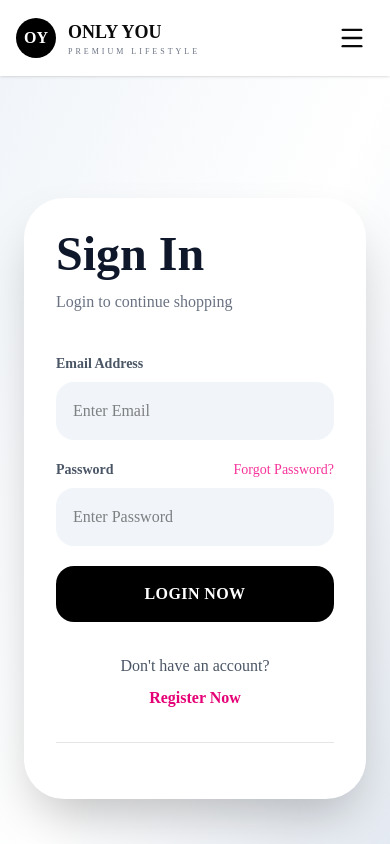
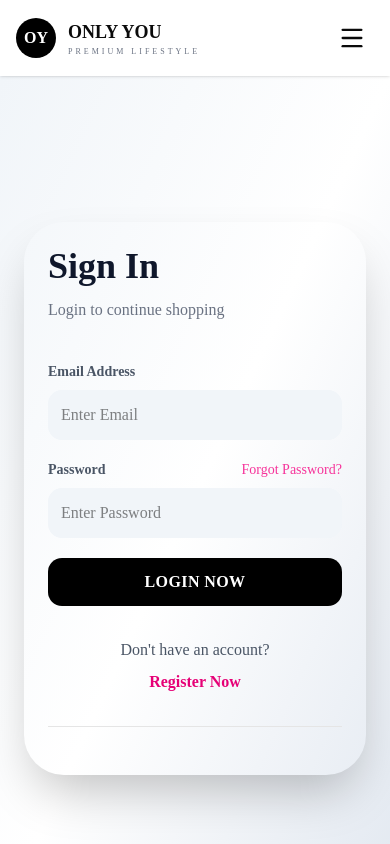
Before and after one commit to Madhavi009/only-you-shopping, a Next.js app: page /auth/login in a window 390 px wide. Shown: the top 844 px of the page. Built offline with nearby package versions, Linux system fonts and the light colour scheme; no server answers.

Commit message:
Improve login page responsive design

```diff
--- a/app/auth/login/page.tsx
+++ b/app/auth/login/page.tsx
@@ -39,11 +39,11 @@ export default function LoginPage() {
   return (
     <div className="min-h-screen bg-gradient-to-br from-slate-100 via-white to-slate-200 flex items-center justify-center p-6">
 
-      <div className="w-full max-w-6xl bg-white rounded-[40px] shadow-2xl overflow-hidden grid lg:grid-cols-2">
+      <div className="w-full max-w-6xl rounded-[40px] shadow-2xl overflow-hidden grid lg:grid-cols-2">
 
         {/* LEFT SIDE */}
-        <div
-          className="hidden lg:flex relative bg-cover bg-center items-center"
+       <div
+  className="hidden lg:flex relative min-h-[650px] bg-cover bg-center items-center"
           style={{
             backgroundImage:
               "url('/image.png')",
@@ -57,11 +57,11 @@ export default function LoginPage() {
               Welcome Back
             </p>
 
-            <h1 className="text-6xl font-extrabold mt-4 leading-tight">
+           <h1 className="text-4xl xl:text-5xl font-extrabold mt-4 leading-tight">
               Only You
             </h1>
 
-            <p className="text-xl mt-6 text-gray-200">
+           <p className="text-base xl:text-lg mt-5 text-gray-200">
               Discover Fashion, Beauty,
               Electronics and Lifestyle
               Products.
@@ -71,11 +71,11 @@ export default function LoginPage() {
         </div>
 
         {/* RIGHT SIDE */}
-        <div className="p-8 md:p-14 flex flex-col justify-center">
+        <div className="p-6 md:p-10 lg:p-12 flex flex-col justify-center">
 
           <div className="mb-10">
 
-            <h1 className="text-5xl font-extrabold text-slate-900">
+           <h1 className="text-4xl md:text-5xl font-extrabold text-slate-900">
               Sign In
             </h1>
 
@@ -106,8 +106,9 @@ export default function LoginPage() {
                 className="
                 w-full
                 bg-slate-100
-                p-4
-                rounded-2xl
+                p-3
+                md:p-4
+                rounded-xl
                 outline-none
                 border
                 border-transparent
@@ -145,8 +146,9 @@ export default function LoginPage() {
                 className="
                 w-full
                 bg-slate-100
-                p-4
-                rounded-2xl
+                p-3
+                md:p-4
+                rounded-xl
                 outline-none
                 border
                 border-transparent
@@ -164,8 +166,9 @@ export default function LoginPage() {
               w-full
               bg-black
               text-white
-              py-4
-              rounded-2xl
+              py-3
+              md:py-4
+              rounded-xl
               font-bold
               tracking-wide
               hover:bg-gray-900
```
